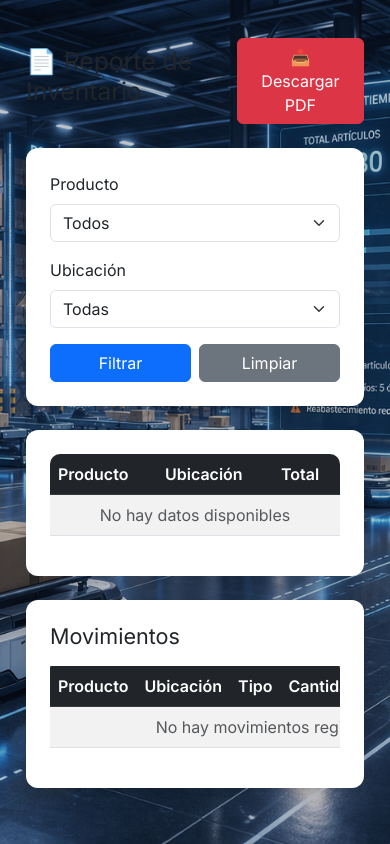
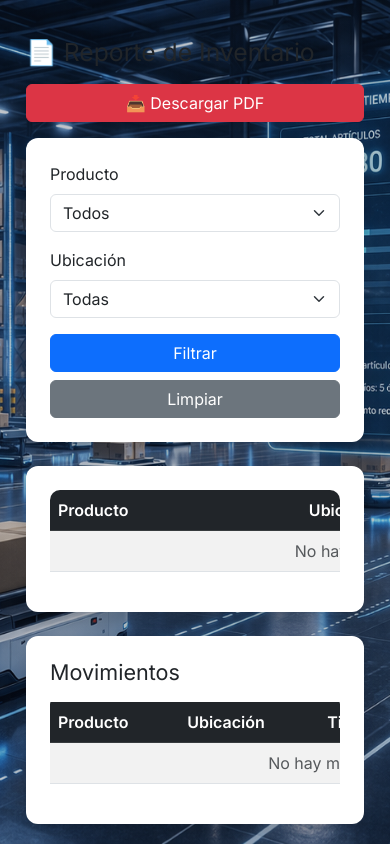
Before and after one commit to bigotoro1-byte/Proyecto-AQUAMAX-listo, a Flask app: template templates/reporte.html in a window 390 px wide. Run offline with Flask 3, Linux system fonts and the light colour scheme; the template is opened without the code that fills it, so the values that code supplies are empty; some libraries are stand-ins or nearby versions.

Commit message:
Pulido responsive en inventario reporte y productos

```diff
--- a/templates/reporte.html
+++ b/templates/reporte.html
@@ -1,35 +1,42 @@
 {% extends "base.html" %}
 {% block content %}
+
+<style>
+.reporte-main-table,
+.reporte-mov-table {
+    min-width: 680px;
+}
+
+@media (max-width: 768px) {
+    .reporte-title {
+        margin-bottom: 0;
+    }
+}
+</style>
 
 <div class="container mt-4">
 
 <!-- HEADER -->
-<div class="d-flex justify-content-between align-items-center mb-4">
-    <h2>📄 Reporte de Inventario</h2>
-    {% if request.args.get('producto') or request.args.get('ubicacion') %}
-<div class="alert alert-light border shadow-sm">
+<div class="d-flex flex-column flex-lg-row justify-content-between align-items-lg-center gap-3 mb-3">
+    <h2 class="reporte-title">📄 Reporte de Inventario</h2>
+    <a href="/reporte/pdf?producto={{request.args.get('producto','')}}&ubicacion={{request.args.get('ubicacion','')}}" class="btn btn-danger">
+        📥 Descargar PDF
+    </a>
+</div>
 
-<b>Filtros activos:</b>
+{% if request.args.get('producto') or request.args.get('ubicacion') %}
+<div class="alert alert-light border shadow-sm d-flex flex-wrap gap-2 align-items-center">
+    <b>Filtros activos:</b>
 
-{% if request.args.get('producto') %}
-<span class="badge bg-primary">
-Producto: {{request.args.get('producto')}}
-</span>
-{% endif %}
+    {% if request.args.get('producto') %}
+    <span class="badge bg-primary">Producto: {{request.args.get('producto')}}</span>
+    {% endif %}
 
-{% if request.args.get('ubicacion') %}
-<span class="badge bg-success">
-Ubicación: {{request.args.get('ubicacion')}}
-</span>
-{% endif %}
-
+    {% if request.args.get('ubicacion') %}
+    <span class="badge bg-success">Ubicación: {{request.args.get('ubicacion')}}</span>
+    {% endif %}
 </div>
 {% endif %}
-    <a href="/reporte/pdf?producto={{request.args.get('producto','')}}&ubicacion={{request.args.get('ubicacion','')}}"
-class="btn btn-danger">
-📥 Descargar PDF
-</a>
-</div>
 
 <!-- 🔍 FILTROS -->
 <div class="card shadow p-4 mb-4">
@@ -67,7 +74,7 @@ class="btn btn-danger">
 </div>
 
 <!-- BOTONES -->
-<div class="col-md-4 d-flex align-items-end gap-2">
+<div class="col-md-4 d-flex flex-column flex-md-row align-items-stretch align-items-md-end gap-2">
 <button class="btn btn-primary w-100">Filtrar</button>
 <a href="/reporte" class="btn btn-secondary w-100">Limpiar</a>
 </div>
@@ -80,7 +87,7 @@ class="btn btn-danger">
 <div class="card shadow p-4">
 
 <div class="table-responsive">
-<table class="table table-hover table-striped align-middle">
+<table class="table table-hover table-striped align-middle reporte-main-table">
 <thead class="table-dark">
 <tr>
 <th>Producto</th>
@@ -118,7 +125,7 @@ class="btn btn-danger">
 <div class="card shadow p-4 mt-4">
     <h4>Movimientos</h4>
     <div class="table-responsive">
-    <table class="table table-hover table-striped align-middle mt-2">
+    <table class="table table-hover table-striped align-middle mt-2 reporte-mov-table">
     <thead class="table-dark">
     <tr>
         <th>Producto</th>
```
Also changed, not shown: templates/inventario.html (+16 -2 lines), templates/productos.html (+9 -3 lines).
